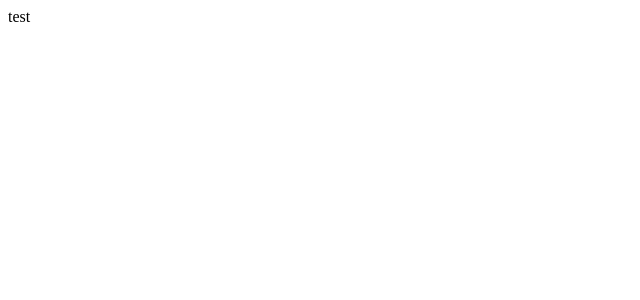
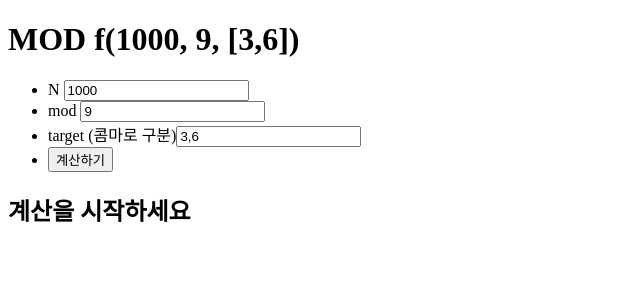
Before and after one commit to znagadeon/square-sum, a React (Vite) app: page /mod in a window 1280 px wide. Shown: the top 300 px of the page, without its empty margins (0-640 px from the left). Built offline with nearby package versions, Linux system fonts and the light colour scheme.

Commit message:
Implement markup

```diff
--- /dev/null
+++ b/src/Mod/calculate.ts
@@ -0,0 +1,8 @@
+export type CalculateReturnType = [number, number, number];
+
+export const calculate = (N: number, divider: number, mod: number[]): CalculateReturnType => {
+  // N - a**2 - b**2 - c**2 === mod (mod divider)인 a, b, c 반환
+  // a, b, c는 0보다 크거나 같은 정수, a, b, c의 mod 8은 7이 아님
+
+  return [1, 2, 3];
+};
--- a/src/Mod/index.tsx
+++ b/src/Mod/index.tsx
@@ -1,6 +1,59 @@
+import { useState } from 'react';
+import { NumberInput, ArrayInput } from '../components/Input';
+import { calculate, CalculateReturnType } from './calculate';
+
 const ModPage = () => {
+  const [N, setN] = useState(1_000);
+  const [mod, setMod] = useState(9);
+  const [targets, setTargets] = useState<string[]>(['3', '6']);
+  const numberTargets = targets.map(v => parseInt(v));
+
+  const [started, setStarted] = useState(false);
+  const [result, setResult] = useState<CalculateReturnType | null>(null);
+
+  const start = () => {
+    setStarted(true);
+    setResult(calculate(N, mod, numberTargets));
+  };
+
   return (
-    <div>test</div>
+    <div>
+      <header>
+        <h1>MOD f({N}, {mod}, {JSON.stringify(numberTargets)})</h1>
+      </header>
+      <main>
+        <nav>
+          <ul>
+            <li>
+              <NumberInput value={N} onChange={setN}>N</NumberInput>
+            </li>
+            <li>
+              <NumberInput value={mod} onChange={setMod}>mod</NumberInput>
+            </li>
+            <li>
+              <ArrayInput value={targets} onChange={setTargets}>target</ArrayInput>
+            </li>
+            <li>
+              <button onClick={start}>계산하기</button>
+            </li>
+          </ul>
+        </nav>
+        <section>
+          {!started && (
+            <h2>계산을 시작하세요</h2>
+          )}
+          {started && !result && (
+            <h2>계산중...</h2>
+          )}
+          {started && result && (
+            <>
+              <h2>계산 완료</h2>
+              <p>{JSON.stringify(result, null, 2)}</p>
+            </>
+          )}
+        </section>
+      </main>
+    </div>
   );
 };
 
--- a/src/SquareSum/index.tsx
+++ b/src/SquareSum/index.tsx
@@ -1,5 +1,7 @@
 import { useRef, useState } from 'react';
 import { calculate } from './calculate';
+
+import { NumberInput } from '../components/Input';
 
 const SquareSumPage = () => {
   const [N, setN] = useState(1_000_000);
@@ -41,37 +43,13 @@ const SquareSumPage = () => {
         <nav>
           <ul>
             <li>
-              <label>
-                N
-                <input
-                  type="number"
-                  min={0}
-                  value={N}
-                  onChange={(e) => setN(parseInt(e.target.value))}
-                />
-              </label>
+              <NumberInput min={0} value={N} onChange={setN}>N</NumberInput>
             </li>
             <li>
-              <label>
-                a
-                <input
-                  type="number"
-                  min={0}
-                  value={a}
-                  onChange={(e) => setA(parseInt(e.target.value))}
-                />
-              </label>
+              <NumberInput min={0} value={a} onChange={setA}>a</NumberInput>
             </li>
             <li>
-              <label>
-                b
-                <input
-                  type="number"
-                  min={0}
-                  value={b}
-                  onChange={(e) => setB(parseInt(e.target.value))}
-                />
-              </label>
+              <NumberInput min={0} value={b} onChange={setB}>b</NumberInput>
             </li>
             <li>
               <label>
--- /dev/null
+++ b/src/components/Input.tsx
@@ -0,0 +1,34 @@
+import { ReactNode } from 'react';
+
+export const NumberInput = (
+  { children, value, onChange, min }
+  : { children?: ReactNode, value: number, onChange: (v: number) => void, min?: number }
+) => {
+  return (
+    <label>
+      <span>{children} </span>
+      <input
+        type="number"
+        min={min}
+        value={value}
+        onChange={(e) => onChange(e.target.valueAsNumber)}
+      />
+    </label>
+  );
+};
+
+export const ArrayInput = (
+  { children, value, onChange }
+  : { children?: ReactNode, value: string[], onChange: (v: string[]) => void }
+) => {
+  return (
+    <label>
+      <span>{children} (콤마로 구분)</span>
+      <input
+        type="text"
+        value={value.join(',')}
+        onChange={(e) => onChange(e.target.value.split(','))}
+      />
+    </label>
+  );
+};
```
